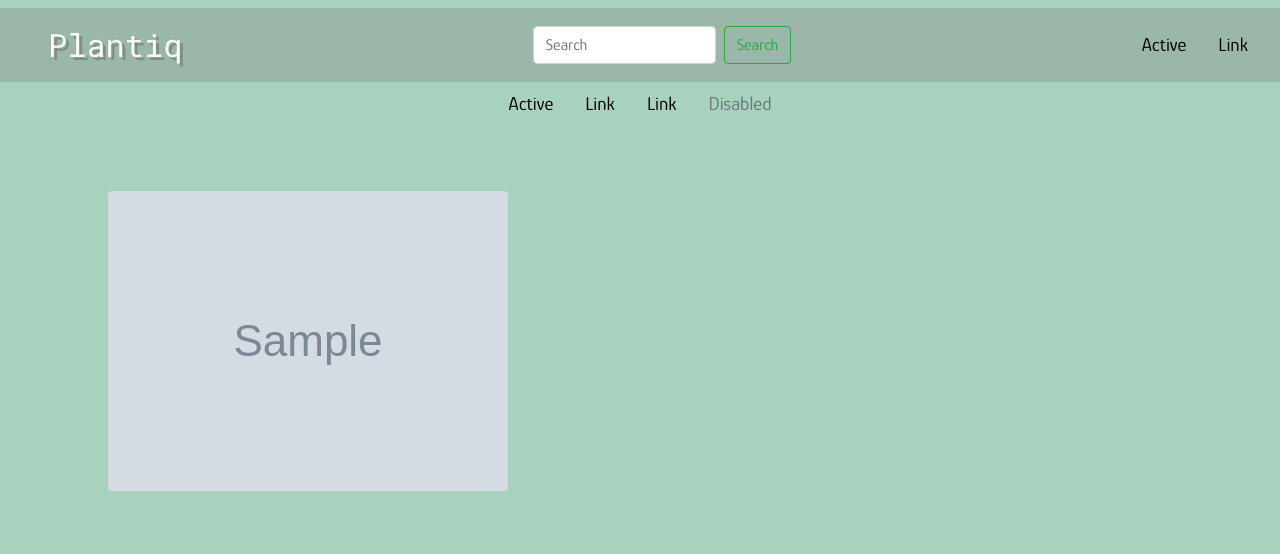
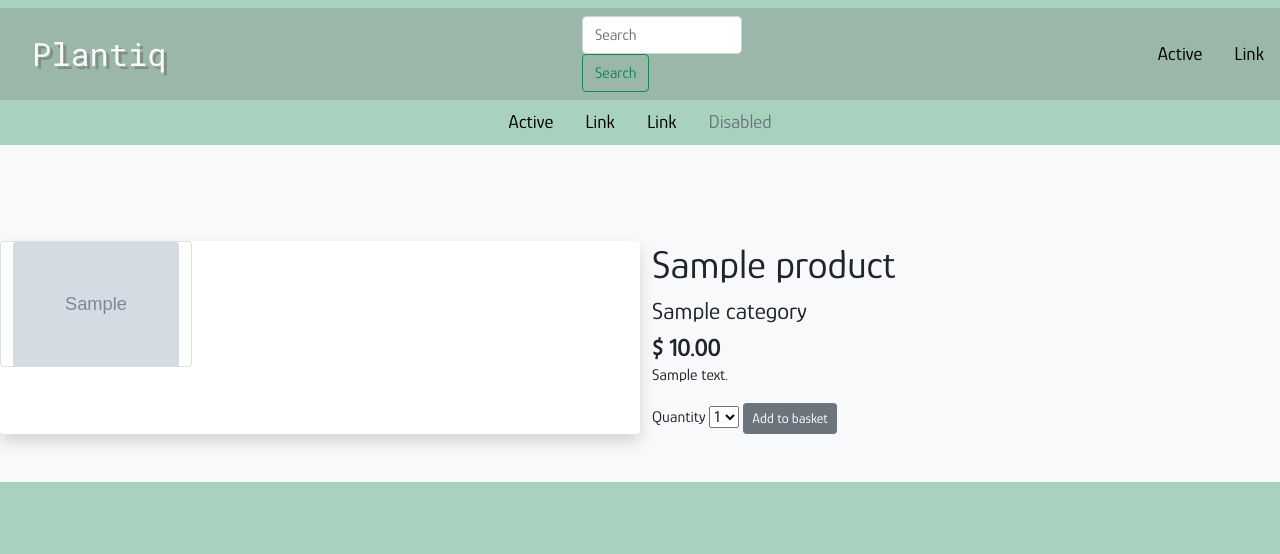
Before and after one commit to hddahdda/plant_ecommerce, a Django app: page /products/1 in a window 1280 px wide. Shown: the top 554 px of the page. Run offline with Django 3.2, Linux system fonts and the light colour scheme; tables that the repository leaves empty hold one stand-in row (values such as "Sample post"); grey boxes marked "Sample" are stand-in pictures; some libraries are stand-ins or nearby versions.

Commit message:
added image view, updated product detail

```diff
--- a/products/templates/products/product_detail.html
+++ b/products/templates/products/product_detail.html
@@ -2,18 +2,39 @@
 {% load static %}
 
 {% block content %}
- <div class="container">
+
+<div class="album py-5 bg-light">
+ <div class="container-fluid">
     <main class="pt-5">
-        <div class="row g-3">
-            <div class="col-md-5 col-lg-5 order-md-first">
-                <div class="sshadow p-3 mb-5 bg-body rounded">
-                <img src="{{ product.product_image.url }}" class="rounded mx-auto d-block"alt="">
+        <div class="row">
+             <div class="col-lg-6 col-md-6 col-sm-12 shadow bg-body rounded">
+                 <div class="row">
+                {% for simage in product.image_set.all %}
+                <div class="card col-12" style="width: 12rem;">
+                    <img src="{{ simage.image.url }}" class="card-img-top" alt="...">
+                  </div>
+                {% endfor %}
+                 </div>
+             </div>
+                <div class="col-md-6 col-lg-6">
+                        <h1>{{ product.friendly_name }}</h1>
+                        <h4>{{ product.category }}</h4>
+                        <div class="col-12"><span class="h4 fw-bold">$ {{ product.price }}</span></div>
+                        <p>{{ product.description|slice:"1000" }}</p>
+                        <label for="select">Quantity</label>
+                         <select id="select">
+                           <option value="">1</option>
+                            <option value="">2</option>
+                            <option value="">3</option>
+                             <option value="">4</option>
+                        </select>
+                        <button type="button" class="btn btn-secondary btn-sm">Add to basket</button>
+                        </div>
+                    </div>
+                </div>
             </div>
-            </div>
-            <div class="col-md-7 col-lg-7 ps-md-3 ps-lg-5">
-             </div>
         </div>
     </main>
 </div>
-
+</div>
 {% endblock %}
--- a/products/views.py
+++ b/products/views.py
@@ -20,14 +20,35 @@ def product_detail(request, product_id):
     """ A view to show individual product details """
 
     product = get_object_or_404(Product, pk=product_id)
+    # images = Image.objects.filter(product_id)
 
     context = {
         'product': product,
+        # 'images': images,
     }
 
     return render(request, 'products/product_detail.html', context)
 
-# def view_image(request, id):
-#     product = get_object_or_404(Product, id=id)
-#     images = Image.objects.filter(product=product)
-#     return
+
+# def all_images(request, product_id):
+
+#     product_image = get_object_or_404(Product, pk=product_id)
+#     detailed_images = image_set.all()
+
+#     context = {
+#         'product_images': product_images,
+#         'detailed_images': detailed_images,
+#     }
+
+#     return render(request, 'products/product_detail.html', context)
+
+
+def view_image(request, id):
+    product = get_object_or_404(Product, id=id)
+    images = Image.objects.filter(product=product)
+
+    context = {
+        'images': images,
+        'product': product,
+    }
+    return render(request, 'products/product_detail.html', context)
--- a/static/css/base.css
+++ b/static/css/base.css
@@ -52,3 +52,8 @@ margin-top: 0.5rem;
 .search input {
     width: 10rem;
 }
+
+#carousel, .carousel {
+    max-width: 20rem;
+    max-height: 20rem;
+}
--- a/templates/base.html
+++ b/templates/base.html
@@ -13,7 +13,7 @@
         {% endblock %}
 
         {% block corecss %}
-        <link rel="stylesheet" href="https://stackpath.bootstrapcdn.com/bootstrap/4.4.1/css/bootstrap.min.css" integrity="sha384-Vkoo8x4CGsO3+Hhxv8T/Q5PaXtkKtu6ug5TOeNV6gBiFeWPGFN9MuhOf23Q9Ifjh" crossorigin="anonymous">
+        <link href="https://cdn.jsdelivr.net/npm/bootstrap@5.1.1/dist/css/bootstrap.min.css" rel="stylesheet" integrity="sha384-F3w7mX95PdgyTmZZMECAngseQB83DfGTowi0iMjiWaeVhAn4FJkqJByhZMI3AhiU" crossorigin="anonymous">
         <link rel="preconnect" href="https://fonts.googleapis.com">
         <link rel="preconnect" href="https://fonts.gstatic.com" crossorigin>
         <link href="https://fonts.googleapis.com/css2?family=Glory&family=Roboto+Mono&display=swap" rel="stylesheet">
@@ -25,8 +25,7 @@
 
         {% block corejs %}
             <script src="https://code.jquery.com/jquery-3.4.1.slim.min.js" integrity="sha384-J6qa4849blE2+poT4WnyKhv5vZF5SrPo0iEjwBvKU7imGFAV0wwj1yYfoRSJoZ+n" crossorigin="anonymous"></script>
-            <script src="https://cdn.jsdelivr.net/npm/popper.js@1.16.0/dist/umd/popper.min.js" integrity="sha384-Q6E9RHvbIyZFJoft+2mJbHaEWldlvI9IOYy5n3zV9zzTtmI3UksdQRVvoxMfooAo" crossorigin="anonymous"></script>
-            <script src="https://stackpath.bootstrapcdn.com/bootstrap/4.4.1/js/bootstrap.min.js" integrity="sha384-wfSDF2E50Y2D1uUdj0O3uMBJnjuUD4Ih7YwaYd1iqfktj0Uod8GCExl3Og8ifwB6" crossorigin="anonymous"></script>
+            <script src="https://cdn.jsdelivr.net/npm/bootstrap@5.1.1/dist/js/bootstrap.bundle.min.js" integrity="sha384-/bQdsTh/da6pkI1MST/rWKFNjaCP5gBSY4sEBT38Q/9RBh9AH40zEOg7Hlq2THRZ" crossorigin="anonymous"></script>
         {% endblock %}
 
         {% block extra_js %}
```
Also changed, not shown: media/images/calathea1.jpeg (added), media/images/potteryplants.jpeg (added).
